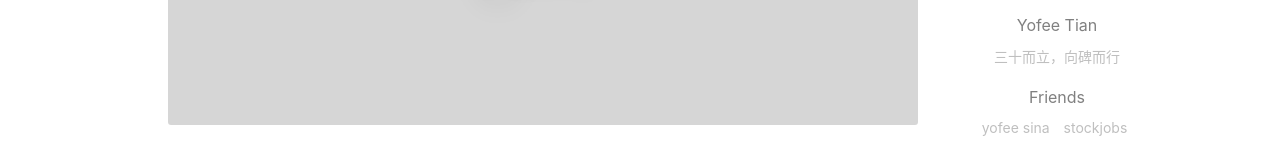
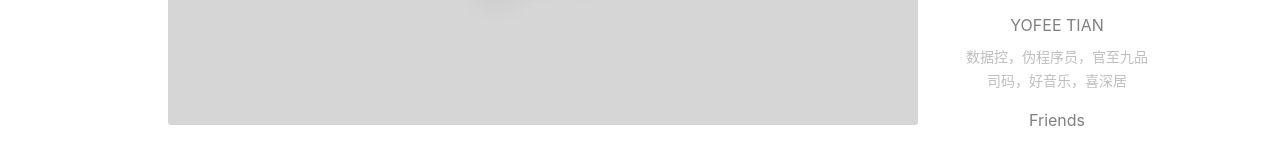
Before and after one commit to yofeetian/yofeetian.github.io, a plain HTML site: page index.html in a window 1280 px wide. Shown: the part 265-407 px from the top of the page. Drawn offline with nearby package versions, Linux system fonts and the light colour scheme; some packages are replaced by stand-ins of ours; a script that the page names is missing.

Commit message:
Site updated: 2017-12-01 22:08:50

```diff
--- a/index.html
+++ b/index.html
@@ -246,8 +246,8 @@
                     <div class="about-me">
                         <!--移动端头部显示-->
                         <img src="http://stockjobs.cn/yofeetian.github.io/blog-bg-black-run.jpg"/>
-                        <h5><a href="/about/">Yofee Tian</a></h5>
-                        <p>三十而立，向碑而行</p>
+                        <h5><a href="/about/">YOFEE TIAN</a></h5>
+                        <p>数据控，伪程序员，官至九品司码，好音乐，喜深居</p>
                     </div>
                 </div>
             </div>
@@ -335,9 +335,9 @@
 
                     <img src="http://stockjobs.cn/yofeetian.github.io/blog-bg-black-run.jpg"/>
 
-                    <h5><a href="/about/">Yofee Tian</a></h5>
+                    <h5><a href="/about/">YOFEE TIAN</a></h5>
 
-                    <p>三十而立，向碑而行</p>
+                    <p>数据控，伪程序员，官至九品司码，好音乐，喜深居</p>
 
                     <hr>
                     <!-- SNS Link 社交 -->
```
Also changed, not shown: 2017/12/01/hello-world/index.html (+1 -1 lines), 2017/12/01/hello-world2/index.html (+1 -1 lines).
